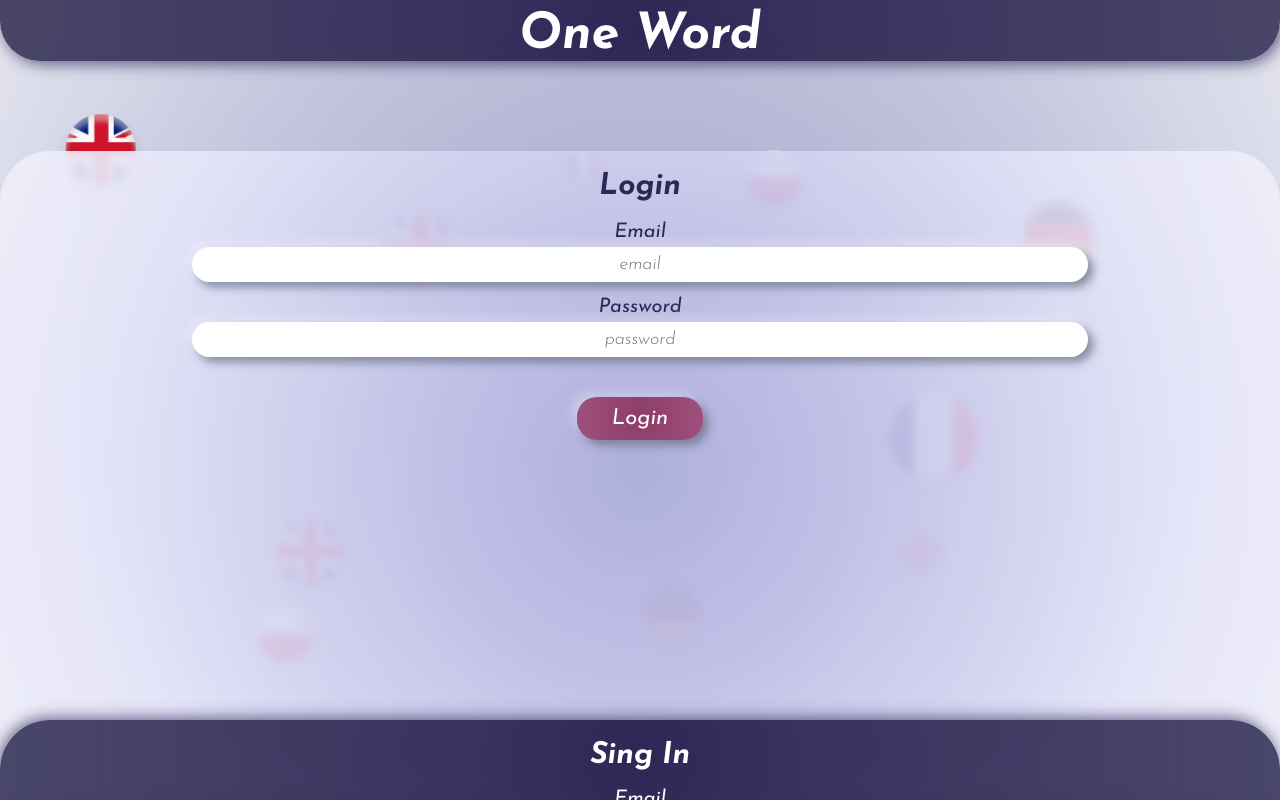
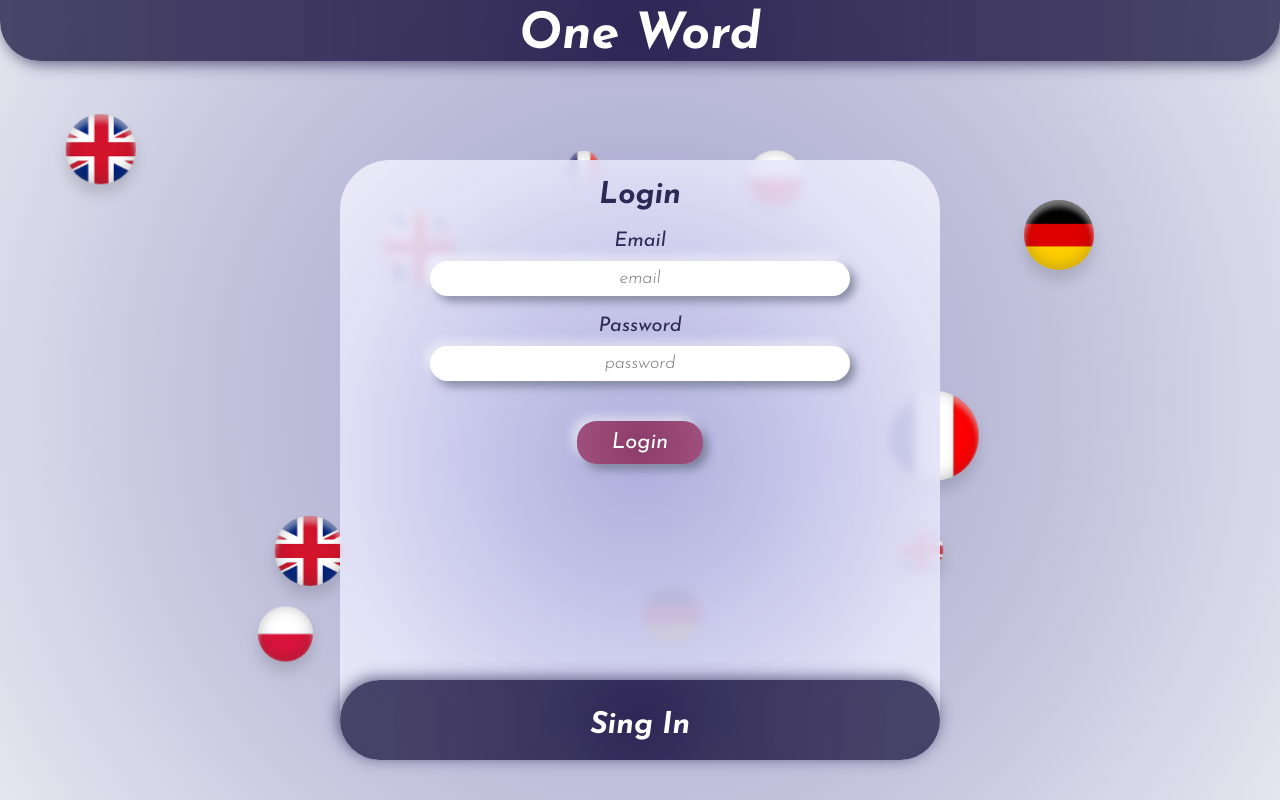
Before and after one commit to Paullina26/One_Word, a React (Create React App) app: page /auth in a window 1280 px wide. Built offline with nearby package versions, Linux system fonts and the light colour scheme.

Commit message:
add state mail and password in Login

```diff
--- /dev/null
+++ b/src/API/api.ts
@@ -0,0 +1,58 @@
+export const API_BASE_URL = 'https://one-word-server.vercel.app/api/';
+
+export const headers = {
+  Accept: 'application.json',
+  'Content-Type': 'application/json',
+};
+
+export const API = {
+  login: `${API_BASE_URL}auth/login`,
+  isLoginUser: `${API_BASE_URL}auth/user`,
+  getUserSettings: `${API_BASE_URL}/user-settingsr`,
+  putUserSettings: `${API_BASE_URL}/user-settings`,
+  getAllWords: `${API_BASE_URL}/all`,
+  postOneWords: `${API_BASE_URL}/add-one`,
+
+  // postAdvertisement: `${API_BASE_URL}advertisement/add`,
+  // getAdvertisement: `${API_BASE_URL}advertisement/all`,
+  // getAdvertisementUser: `${API_BASE_URL}advertisement/all-user`,
+  // postFavoriteAdvertisement: `${API_BASE_URL}favorites/update`,
+  // getFavoriteAdvertisementUser: `${API_BASE_URL}favorites/user-favorites`,
+};
+
+//  ogłoszenia danego usera przekazać token do zapytania /all-user
+// PUT favorite/favorite - dodanie/usunięcie
+// GET favorite/user-favorites - pobranie wszystkich ulubionych usera
+
+// const SettingsSchema = new mongoose.Schema({
+//   userId: {
+//     type: mongoose.Schema.Types.ObjectId,
+//     ref: 'User',
+//   },
+//   breakDay: { type: String, default: '7' },
+//   isBreak: { type: Boolean, default: true },
+//   isSummary: { type: Boolean, default: true },
+//   notifications: {
+//     type: [NotificationSchema],
+//     default: [
+//       { time: '12:42', type: '1' },
+//       { time: '14:42', type: '2' },
+//       { time: '12:42', type: '3' },
+//     ],
+//   },
+//   selectLanguage: { type: String, default: 'en' },
+//   summaryDay: { type: String, default: '1' },
+// })
+
+// basicWord: { type: String, required: [true, 'to pole jest wymagane'] },
+//   transWord: { type: String, required: [true, 'to pole jest wymagane'] },
+
+// addLang: { type: String, default: 'en' },
+// to ostatnie nie jest wymagane. jeśli nie podasz języka będie en
+// put('/update-one/:id'
+
+// to jak później zrobisz form do updatowania
+
+// router.get('/today-word'
+
+// To jest do pobrania dzisiejszego słowa, ale to nie wiem czy będziesz używać u siebie
--- a/src/components/Form/Input.tsx
+++ b/src/components/Form/Input.tsx
@@ -16,6 +16,8 @@ interface InputProps {
   minlength?: number;
   maxLength?: number;
   $fontColorLabel: string;
+  $boxShadowLight: string;
+  $boxShadowDark: string;
 }
 
 export const LabelStyle = styled.label<{ $fontColorLabel: string }>`
@@ -23,19 +25,19 @@ export const LabelStyle = styled.label<{ $fontColorLabel: string }>`
   text-align: center;
   color: ${({ theme, $fontColorLabel }) => theme[$fontColorLabel]};
 `;
-export const InputStyle = styled.input`
+export const InputStyle = styled.input<{ $boxShadowLight: string; $boxShadowDark: string }>`
   ${font(1.8, 'italic', 300)};
   display: block;
   text-align: center;
   width: 70%;
   height: 35px;
-  margin: 5px auto 15px auto;
+  margin: 10px auto 20px auto;
   padding: 5px;
   background-color: ${({ theme }) => theme.white};
   border-radius: 20px;
   border: none;
-  box-shadow: -5px -5px 10px ${({ theme }) => theme.boxShadowWhite},
-    5px 5px 10px ${({ theme }) => theme.boxShadowGray};
+  box-shadow: -5px -5px 10px ${({ theme, $boxShadowLight }) => theme[$boxShadowLight]},
+    5px 5px 10px ${({ theme, $boxShadowDark }) => theme[$boxShadowDark]};
 `;
 
 const Input: FC<InputProps> = ({
@@ -52,6 +54,8 @@ const Input: FC<InputProps> = ({
   className,
   maxLength,
   $fontColorLabel,
+  $boxShadowLight,
+  $boxShadowDark,
 }) => {
   return (
     <LabelStyle htmlFor={id} $fontColorLabel={$fontColorLabel}>
@@ -68,6 +72,8 @@ const Input: FC<InputProps> = ({
         className={className}
         minLength={minlength}
         maxLength={maxLength}
+        $boxShadowLight={$boxShadowLight}
+        $boxShadowDark={$boxShadowDark}
       />
     </LabelStyle>
   );
--- a/src/components/Form/Submit.tsx
+++ b/src/components/Form/Submit.tsx
@@ -6,9 +6,11 @@ interface SubmitProps {
   id: string;
   type: string;
   value: string;
+  $boxShadowLight: string;
+  $boxShadowDark: string;
 }
 
-export const SubmitStyle = styled.input`
+export const SubmitStyle = styled.input<{ $boxShadowLight: string; $boxShadowDark: string }>`
   ${font(2.2, 'italic', 400)};
   color: ${({ theme }) => theme.white};
   display: block;
@@ -21,8 +23,8 @@ export const SubmitStyle = styled.input`
     ${({ theme }) => theme.buttonPink} 0%,
     ${({ theme }) => theme.buttonPinkLight} 100%
   );
-  box-shadow: -5px -5px 10px ${({ theme }) => theme.boxShadowWhite},
-    5px 5px 10px ${({ theme }) => theme.boxShadowGray};
+  box-shadow: -5px -5px 10px ${({ theme, $boxShadowLight }) => theme[$boxShadowLight]},
+    5px 5px 10px ${({ theme, $boxShadowDark }) => theme[$boxShadowDark]};
   cursor: pointer;
   /* :hover {
     color: ${({ theme }) => theme.white};
@@ -30,8 +32,16 @@ export const SubmitStyle = styled.input`
   } */
 `;
 
-const Submit: FC<SubmitProps> = ({ id, type, value }) => {
-  return <SubmitStyle id={id} type={type} value={value} />;
+const Submit: FC<SubmitProps> = ({ id, type, value, $boxShadowLight, $boxShadowDark }) => {
+  return (
+    <SubmitStyle
+      id={id}
+      type={type}
+      value={value}
+      $boxShadowLight={$boxShadowLight}
+      $boxShadowDark={$boxShadowDark}
+    />
+  );
 };
 
 export default Submit;
--- a/src/components/Login/Login.tsx
+++ b/src/components/Login/Login.tsx
@@ -1,16 +1,25 @@
-import { FC } from 'react';
+import { FC, useContext } from 'react';
 import Input from 'components/Form/Input';
 import Submit from 'components/Form/Submit';
 import * as S from 'components/Login/StyleLogin';
 import { WrapperForm } from 'components/Form/StyleForm';
-
+import { useState } from 'react';
+import { headers, API } from 'API/api';
 interface LoginProps {
   onClick: () => void;
 }
 
 export const Login: FC<LoginProps> = ({ onClick }) => {
-  const handleForm = () => {
+  const [mail, setMail] = useState<string>('');
+  const [password, setPassword] = useState<string>('');
+
+  const handleForm = (event: React.FormEvent<HTMLFormElement>) => {
     console.log('wysłano');
+    console.log(mail);
+    console.log(password);
+    event.preventDefault();
+    setMail('');
+    setPassword('');
   };
 
   return (
@@ -20,41 +29,42 @@ export const Login: FC<LoginProps> = ({ onClick }) => {
         <form onSubmit={handleForm}>
           <Input
             $fontColorLabel='purpleDark'
-            // label={nameElement.email}
             label='Email'
             id='e-mail_Login'
             type='email'
-            // value={mail}
-            value=''
-            // onChange={e => setMail(e.target.value)}
-            onChange={e => console.log(e)}
+            value={mail}
+            onChange={value => setMail(value)}
             autoComplete='email'
-            // placeholder={nameElement.email}
             placeholder='email'
             minlength={4}
             pattern='[a-z0-9._%+-]+@[a-z0-9.-]+\.[a-z]{2,4}$'
             required
+            $boxShadowLight='boxShadowWhite'
+            $boxShadowDark='boxShadowGray'
           />
           <Input
             $fontColorLabel='purpleDark'
-            // label={nameElement.email}
             label='Password'
             id='password_Login'
             type='password'
-            // value={mail}
-            value=''
-            // onChange={e => setMail(e.target.value)}
-            onChange={e => console.log(e)}
+            value={password}
+            onChange={value => setPassword(value)}
             autoComplete='password'
-            // placeholder={nameElement.email}
             placeholder='password'
             minlength={4}
             required
+            $boxShadowLight='boxShadowWhite'
+            $boxShadowDark='boxShadowGray'
           />
-          <Submit id='submit_Registration' type='submit' value='Login' />
+          <Submit
+            id='submit_Registration'
+            type='submit'
+            value='Login'
+            $boxShadowLight='boxShadowWhite'
+            $boxShadowDark='boxShadowGray'
+          />
         </form>
       </WrapperForm>
-      {/* <S.SingIn onClick={onClick}>Sing In</S.SingIn> */}
     </S.WrapperLogin>
   );
 };
--- a/src/components/Login/StyleLogin.tsx
+++ b/src/components/Login/StyleLogin.tsx
@@ -1,12 +1,11 @@
 import styled from 'styled-components';
 import { font } from 'style/mixins';
+import { device } from 'style/devices';
 
 export const WrapperLogin = styled.div`
-  position: relative;
-  top: 10vh;
   text-align: center;
-  width: 100vw;
-  height: 80vh;
+  width: 100%;
+  height: 100%;
   background: radial-gradient(
     circle,
     ${({ theme }) => theme.gradientPurpleLight} 0%,
@@ -18,31 +17,15 @@ export const WrapperLogin = styled.div`
   border-radius: 50px 50px 0 0;
   box-shadow: 0 4px 30px -50px ${({ theme }) => theme.shadowBlack};
   backdrop-filter: blur(5px);
-`;
 
-export const SingIn = styled.div`
-  ${font(3, 'italic', 900)};
-  color: ${({ theme }) => theme.white};
-  width: 100%;
-  bottom: 0;
-  position: absolute;
-  background: radial-gradient(
-    circle,
-    ${({ theme }) => theme.gradientPurpleDark} 0%,
-    ${({ theme }) => theme.gradientPurpleOne} 25%,
-    ${({ theme }) => theme.gradientPurpleTwo} 50%,
-    ${({ theme }) => theme.gradientPurpleThere} 75%,
-    ${({ theme }) => theme.gradientPurpleFour}100%
-  );
-  backdrop-filter: blur(5px);
-  box-shadow: -2px -2px 15px rgba(46, 39, 86, 0.7);
-  border-radius: 50px 50px 0 0;
-  border: none;
-  padding: 20px;
+  @media ${device.mobileXL} {
+    border-radius: 50px 50px 50px 50px;
+  }
 `;
 
 export const LoginText = styled.div`
   padding: 20px;
   ${font(3, 'italic', 900)};
   color: ${({ theme }) => theme.purpleDark};
+  cursor: pointer;
 `;
--- a/src/components/Registration/Registration.tsx
+++ b/src/components/Registration/Registration.tsx
@@ -21,7 +21,8 @@ export const Registration: FC<RegistrationProps> = ({ onClick, isActive }) => {
         <form onSubmit={handleForm}>
           <Input
             $fontColorLabel='white'
-            // label={nameElement.email}
+            $boxShadowLight='boxShadowPurpleLight'
+            $boxShadowDark='boxShadowPurpleDark'
             label='Email'
             id='e-mail_Registration'
             type='email'
@@ -30,7 +31,6 @@ export const Registration: FC<RegistrationProps> = ({ onClick, isActive }) => {
             // onChange={e => setMail(e.target.value)}
             onChange={e => console.log(e)}
             autoComplete='email'
-            // placeholder={nameElement.email}
             placeholder='email'
             minlength={4}
             pattern='[a-z0-9._%+-]+@[a-z0-9.-]+\.[a-z]{2,4}$'
@@ -38,7 +38,6 @@ export const Registration: FC<RegistrationProps> = ({ onClick, isActive }) => {
           />
           <Input
             $fontColorLabel='white'
-            // label={nameElement.email}
             label='Password'
             id='password_Registration'
             type='password'
@@ -51,11 +50,14 @@ export const Registration: FC<RegistrationProps> = ({ onClick, isActive }) => {
             placeholder='password'
             minlength={4}
             required
+            $boxShadowLight='boxShadowPurpleLight'
+            $boxShadowDark='boxShadowPurpleDark'
           />
           <Input
             $fontColorLabel='white'
-            // label={nameElement.email}
-            label='Password'
+            $boxShadowLight='boxShadowPurpleLight'
+            $boxShadowDark='boxShadowPurpleDark'
+            label='Password Repeating'
             id='password_Registration_Repeating'
             type='password'
             // value={mail}
@@ -63,12 +65,17 @@ export const Registration: FC<RegistrationProps> = ({ onClick, isActive }) => {
             // onChange={e => setMail(e.target.value)}
             onChange={e => console.log(e)}
             autoComplete='password'
-            // placeholder={nameElement.email}
             placeholder='password'
             minlength={4}
             required
           />
-          <Submit id='submit_Login' type='submit' value='Sing In' />
+          <Submit
+            id='submit_Login'
+            type='submit'
+            value='Sing In'
+            $boxShadowLight='boxShadowPurpleLight'
+            $boxShadowDark='boxShadowPurpleDark'
+          />
         </form>
       </WrapperForm>
     </S.SingInWrapper>
--- a/src/components/Registration/StyleRegistration.tsx
+++ b/src/components/Registration/StyleRegistration.tsx
@@ -1,13 +1,17 @@
 import styled, { keyframes } from 'styled-components';
 import { font } from 'style/mixins';
+import { device } from 'style/devices';
 
-export const SingIn = styled.div`
+export const SingInWrapper = styled.div<{ $isHidden: boolean }>`
   ${font(3, 'italic', 900)};
   color: ${({ theme }) => theme.white};
   width: 100%;
-  height: 70vh;
+  height: 70%;
+  max-height: 530px;
   bottom: 0;
   position: absolute;
+  padding: 10px;
+  overflow: hidden;
   background: radial-gradient(
     circle,
     ${({ theme }) => theme.gradientPurpleDark} 0%,
@@ -20,36 +24,17 @@ export const SingIn = styled.div`
   box-shadow: -2px -2px 15px rgba(46, 39, 86, 0.7);
   border-radius: 50px 50px 0 0;
   border: none;
+  transition: height 0.3s ease-in-out;
+  height: ${({ $isHidden }) => ($isHidden ? '80px' : '89%')};
+
+  @media ${device.mobileXL} {
+    border-radius: 50px 50px 50px 50px;
+  }
 `;
 
 export const RegistrationText = styled.div`
-  padding: 10px;
+  padding: 20px;
   ${font(3, 'italic', 900)};
   color: ${({ theme }) => theme.white};
+  cursor: pointer;
 `;
-
-export const SingInWrapper = styled.div<{ $isHidden: boolean }>`
-  ${font(3, 'italic', 900)};
-  color: ${({ theme }) => theme.white};
-  width: 100%;
-  height: 70vh;
-  text-align: center;
-  bottom: 0;
-  position: absolute;
-  background: radial-gradient(
-    circle,
-    ${({ theme }) => theme.gradientPurpleDark} 0%,
-    ${({ theme }) => theme.gradientPurpleOne} 25%,
-    ${({ theme }) => theme.gradientPurpleTwo} 50%,
-    ${({ theme }) => theme.gradientPurpleThere} 75%,
-    ${({ theme }) => theme.gradientPurpleFour}100%
-  );
-  backdrop-filter: blur(5px);
-  box-shadow: -2px -2px 15px rgba(46, 39, 86, 0.7);
-  border-radius: 50px 50px 0 0;
-  border: none;
-  padding: 10px;
-  height: ${({ $isHidden }) => ($isHidden ? '10vh' : '70vh')};
-  transition: height 0.3s ease-in-out;
-  overflow: hidden;
-`;
--- a/src/pages/Auth/Auth.tsx
+++ b/src/pages/Auth/Auth.tsx
@@ -1,5 +1,5 @@
 import { useNavigate } from 'react-router-dom';
-import { FC, useState } from 'react';
+import { FC, useState, useEffect } from 'react';
 import Background from 'components/Background/Background';
 import OneWord from 'components/Logo/OneWord';
 import Login from 'components/Login/Login';
@@ -20,8 +20,10 @@ export const Auth: FC = () => {
         <S.WrapperLogo>
           <OneWord $fontColor='white' />
         </S.WrapperLogo>
-        <Login onClick={handleActive} />
-        <Registration onClick={handleActive} isActive={isActive} />
+        <S.WrapperElementRegistrationLogin>
+          <Login onClick={handleActive} />
+          <Registration onClick={handleActive} isActive={isActive} />
+        </S.WrapperElementRegistrationLogin>
       </S.WrapperAuth>
     </>
   );
--- a/src/pages/Auth/StyleAuth.tsx
+++ b/src/pages/Auth/StyleAuth.tsx
@@ -1,4 +1,5 @@
 import styled from 'styled-components';
+import { device } from 'style/devices';
 
 export const WrapperLogo = styled.div`
   /* z-index: 1; */
@@ -18,7 +19,25 @@ export const WrapperLogo = styled.div`
   box-shadow: 3px 3px 15px rgba(46, 39, 86, 0.7);
 `;
 export const WrapperAuth = styled.div`
+  position: relative;
+
   width: 100vw;
   height: 100vh;
   overflow: hidden;
+  text-align: center;
 `;
+
+export const WrapperElementRegistrationLogin = styled.div`
+  position: absolute;
+  bottom: 0;
+  width: 100vw;
+  max-width: 600px;
+  height: 80vh;
+  max-height: 600px;
+  margin: 0 auto;
+  @media ${device.mobileXL} {
+    top: 20vh;
+    left: 50%;
+    transform: translate(-50%);
+  }
+`;
--- a/src/style/theme.tsx
+++ b/src/style/theme.tsx
@@ -19,10 +19,10 @@ export const theme = {
   buttonPinkLight: 'rgb(160, 80, 125)',
 
   //-----BOX_SHADOW----//
-  boxShadowWhite: 'rgba(255, 255, 255, 0.3)',
+  boxShadowWhite: 'rgba(255, 255, 255, 0.5)',
   boxShadowGray: 'rgba(94, 104, 121, 0.7)',
-  // boxShadowWhite: 'rgba(134, 134, 171, 0.3)',
-  // boxShadowGray: 'rgba(31, 25, 70, 0.5)',
+  boxShadowPurpleLight: 'rgba(134, 134, 171, 0.4)',
+  boxShadowPurpleDark: 'rgba(25, 20, 65, 0.5)',
 
   //-----GLASS_EFFECT_WRAPPER----//
   glassLightOne: 'rgba(220, 220, 240, 0.85)',
```
Also changed, not shown: src/style/devices.tsx (+7 -6 lines).
